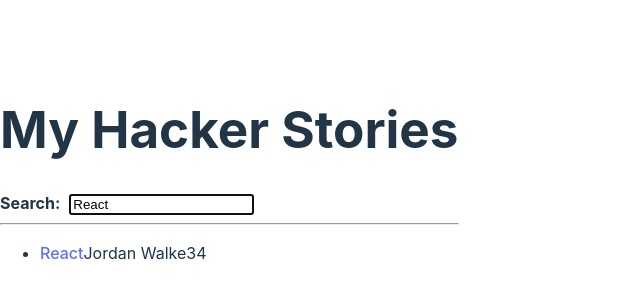
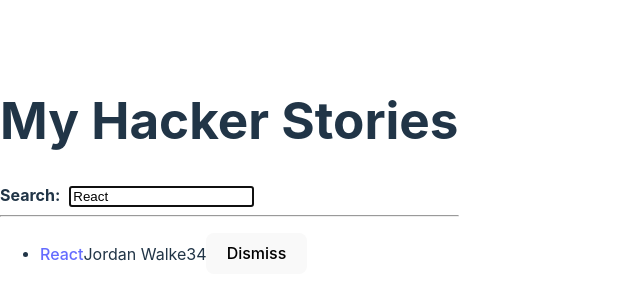
Before and after one commit to patriziamartemucci/hacker-stories, a React (Vite) app: page / in a window 1280 px wide. Shown: the part 226-526 px from the top of the page, without its empty margins (0-640 px from the left). Built offline with nearby package versions, Linux system fonts and the light colour scheme.

Commit message:
Inline Handler

```diff
--- a/src/App.jsx
+++ b/src/App.jsx
@@ -1,14 +1,22 @@
 import * as React from 'react';
 
-const List = ({list}) => (
+const List = ({list,onRemoveItem})=>(
     <ul>
-    {list.map((item) => (
-      <Item key={item.objectID} item={item} />
-    ))}
+      {list.map((item)=>(
+        <Item
+        key={item.objectID}
+        item={item}
+        onRemoveItem={onRemoveItem}
+        />
+      )
+      )
+      }
     </ul>
   );
 
-const Item = ({item}) => (
+
+const Item = ({item,onRemoveItem})=>(
+
       <li>
         <span>
           <a href={item.url}>{item.title}</a>
@@ -16,9 +24,18 @@
         <span>{item.author}</span>
         <span>{item.num_comments}</span>
         <span>{item.points}</span>
+        <span>
+          <button type="button" onClick={()=>{
+                //fai qualcosa
+                //console.log("Ciao");
+                onRemoveItem(item);
+                }
+          }>
+            Dismiss
+          </button>
+        </span>
       </li>
 );
-
 
 
 const InputWithLabel = ({id,label,value,type='text',onInputChange,isFocused,children}) => {
@@ -53,7 +70,7 @@
 
 const App = () => {
 
-  const stories =[{
+  const initialStories =[{
     title:'React',
     url:'https://reactjs.org',
     author:'Jordan Walke',
@@ -74,6 +91,18 @@
   const [searchTerm, setSearchTerm]=useStorageState(
     'search','React'
   );
+
+  const [stories,setStories] = React.useState(initialStories);
+
+  const handleRemoveStory = (item) =>{
+    const newStory=stories.filter(
+      (story)=>item.objectID !== story.objectID
+      );
+    setStories(newStory);
+  };
+
+
+
 
   const handleSearch=(event)=>{
     setSearchTerm(event.target.value);
@@ -100,7 +129,7 @@
     </InputWithLabel>
     <hr />
 
-    <List list={searchedStories} />
+    <List list={searchedStories} onRemoveItem={handleRemoveStory} />
   </div>
   );
 };
```
Lines whose indentation alone changed are shown as unchanged.
